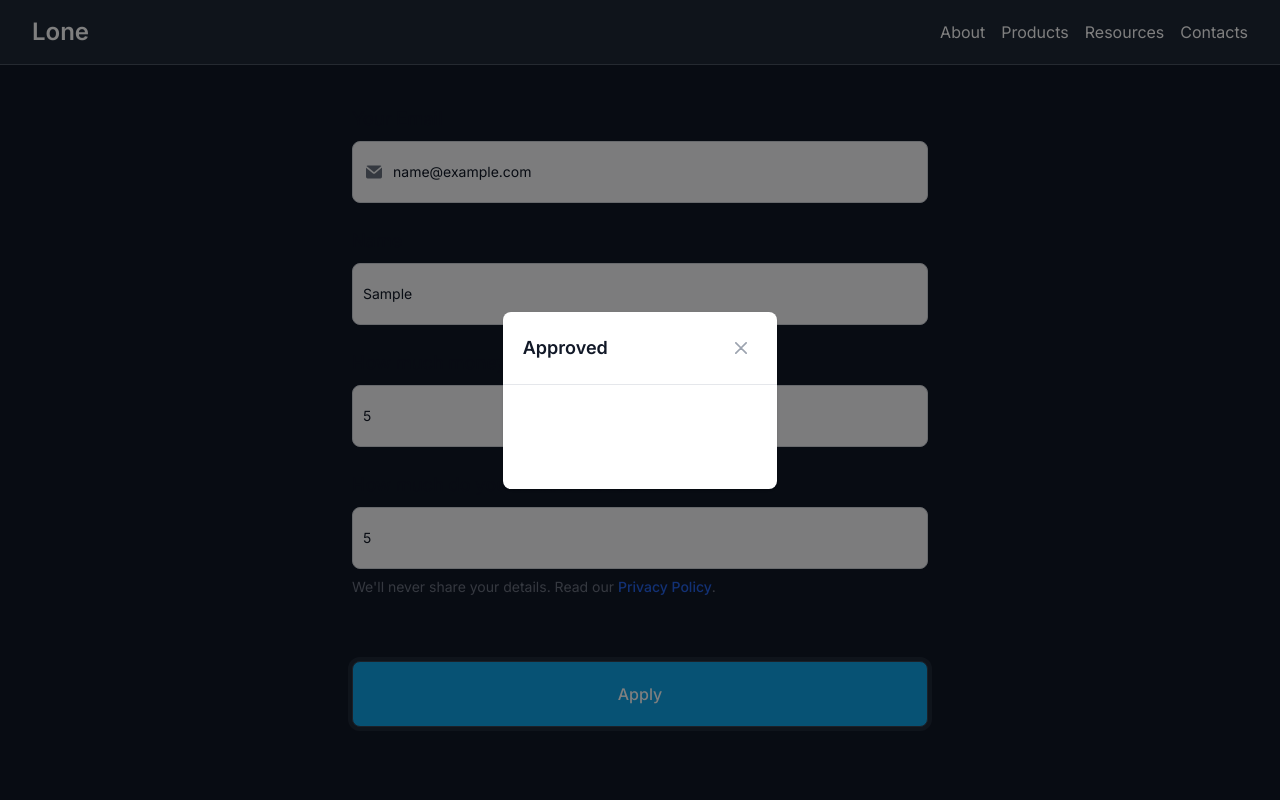
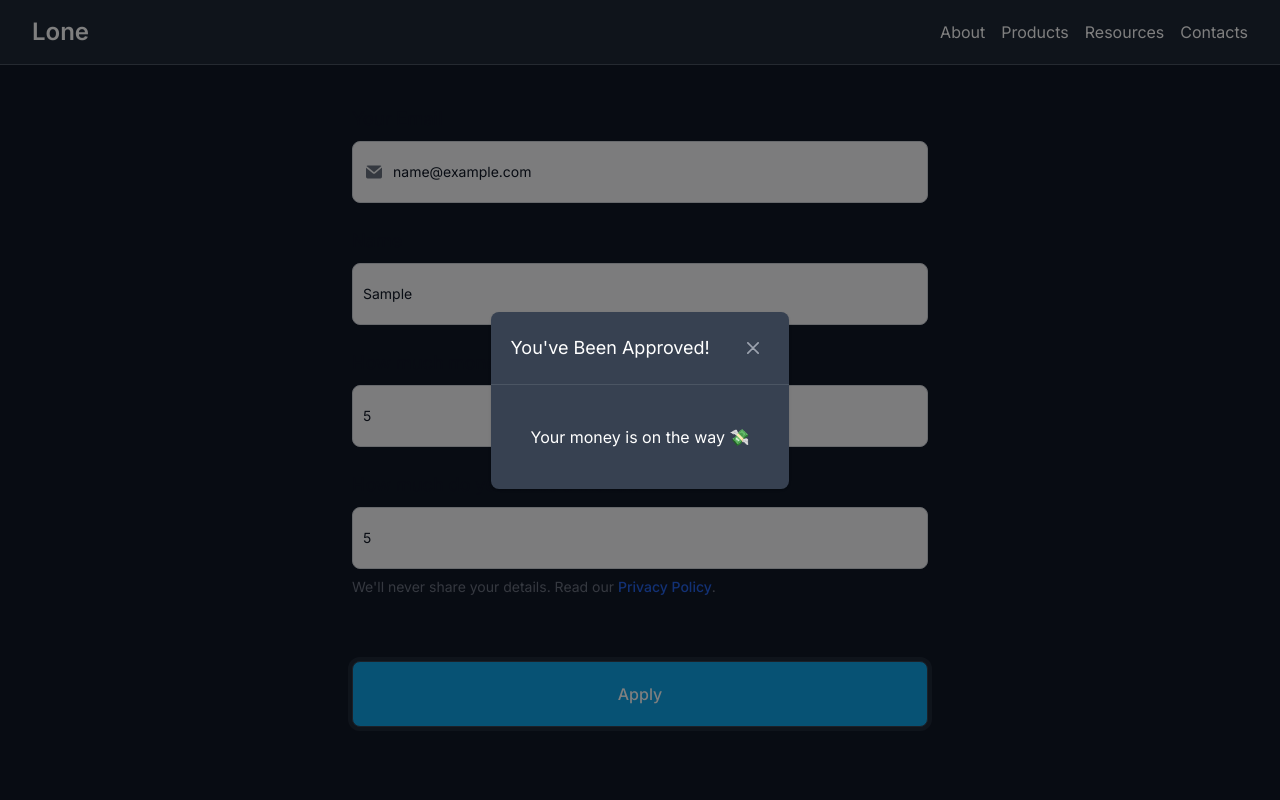
Before and after one commit to hakeem-jc/lone, a Next.js app: page /apply in a window 1280 px wide. Both pictures are taken after typing "name@example.com", "Sample", "5", "5" into the empty fields and a click on the button "Apply". Shown: the top 800 px of the page. Built offline with nearby package versions, Linux system fonts and the light colour scheme.

Commit message:
feat: Update modal

```diff
--- a/app/components/Modal.tsx
+++ b/app/components/Modal.tsx
@@ -4,14 +4,14 @@ const Modal = ({ toggleModal }: { toggleModal: () => void }) => {
     <div className="absolute flex flex-col h-screen w-full z-10 justify-center items-center bg-black/50">
       <div aria-hidden="true">
         <div className="p-4 w-full max-w-md max-h-full mx-auto">
-          <div className="relative bg-white rounded-lg shadow dark:bg-gray-700">
-            <div className="flex items-center justify-between p-4 md:p-5 border-b rounded-t dark:border-gray-600">
-              <h3 className="text-lg font-semibold text-gray-900 dark:text-white">
-                Approved
+          <div className="relative rounded-lg shadow bg-gray-700">
+            <div className="flex items-center justify-between p-4 md:p-5 border-b rounded-t border-gray-600">
+              <h3 className="text-lg font-semiboldtext-white">
+                You've Been Approved!
               </h3>
               <button
                 type="button"
-                className="text-gray-400 bg-transparent hover:bg-gray-200 hover:text-gray-900 rounded-lg text-sm w-8 h-8 ms-auto inline-flex justify-center items-center dark:hover:bg-gray-600 dark:hover:text-white"
+                className="text-gray-400 bg-transparentrounded-lg text-sm w-8 h-8 ms-auto inline-flex justify-center items-center hover:bg-gray-600 hover:text-white"
                 data-modal-toggle="crud-modal"
                 onClick={() => toggleModal()}
               >
@@ -34,7 +34,7 @@ const Modal = ({ toggleModal }: { toggleModal: () => void }) => {
               </button>
             </div>
             <div className="p-10">
-              <p>Your money is on the way</p>
+              <p>Your money is on the way 💸</p>
             </div>
           </div>
         </div>
```
